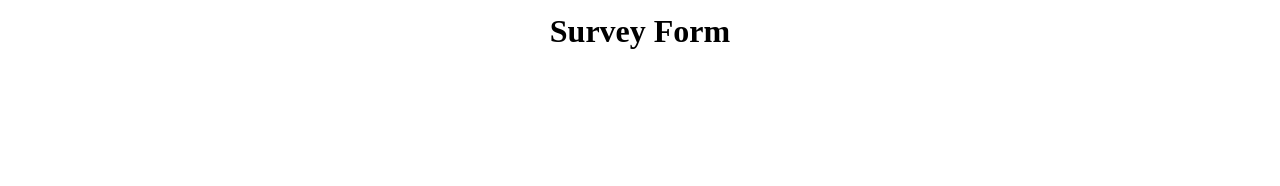
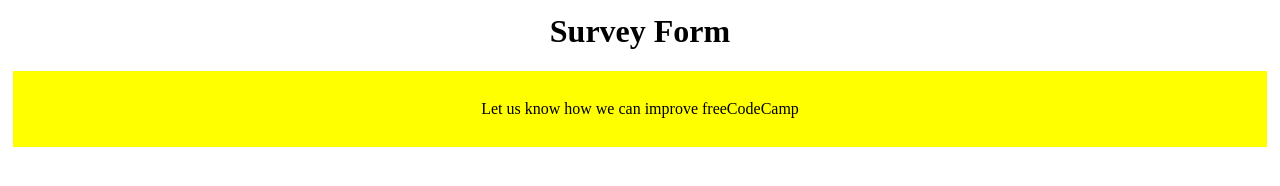
Before and after one commit to Ivankivu/SurveyForm, a plain HTML site: page UI/index.html in a window 1280 px wide. Drawn offline with Linux system fonts and the light colour scheme.

Commit message:
Add description with id=description  within p tag
[delivers #161642113]

```diff
--- a/UI/css/index.css
+++ b/UI/css/index.css
@@ -7,3 +7,11 @@
     text-align: center;
     margin-top:1%;
 }
+.container > .wrapper{
+    margin:0 auto;
+    margin:1%;
+    padding:1%;
+    background-color:yellow;
+    text-align: center;
+    margin-top:1%;
+}
--- a/UI/index.html
+++ b/UI/index.html
@@ -13,6 +13,10 @@
         <div id="title">
             <h1>Survey Form</h1>
         </div>
+        <div class="wrapper">
+            <p>Let us know how we can improve freeCodeCamp</p>
+        </div>
+
     </div>
 
 </body>
```
